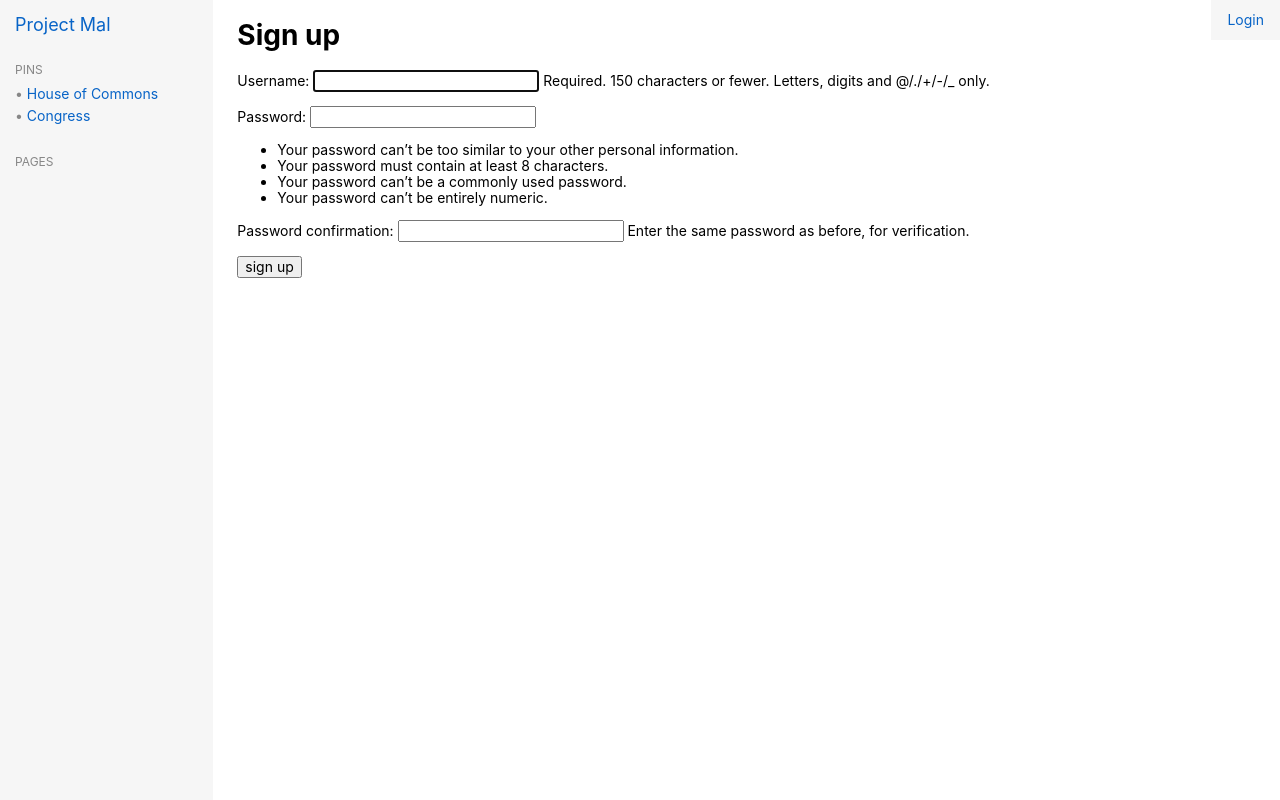
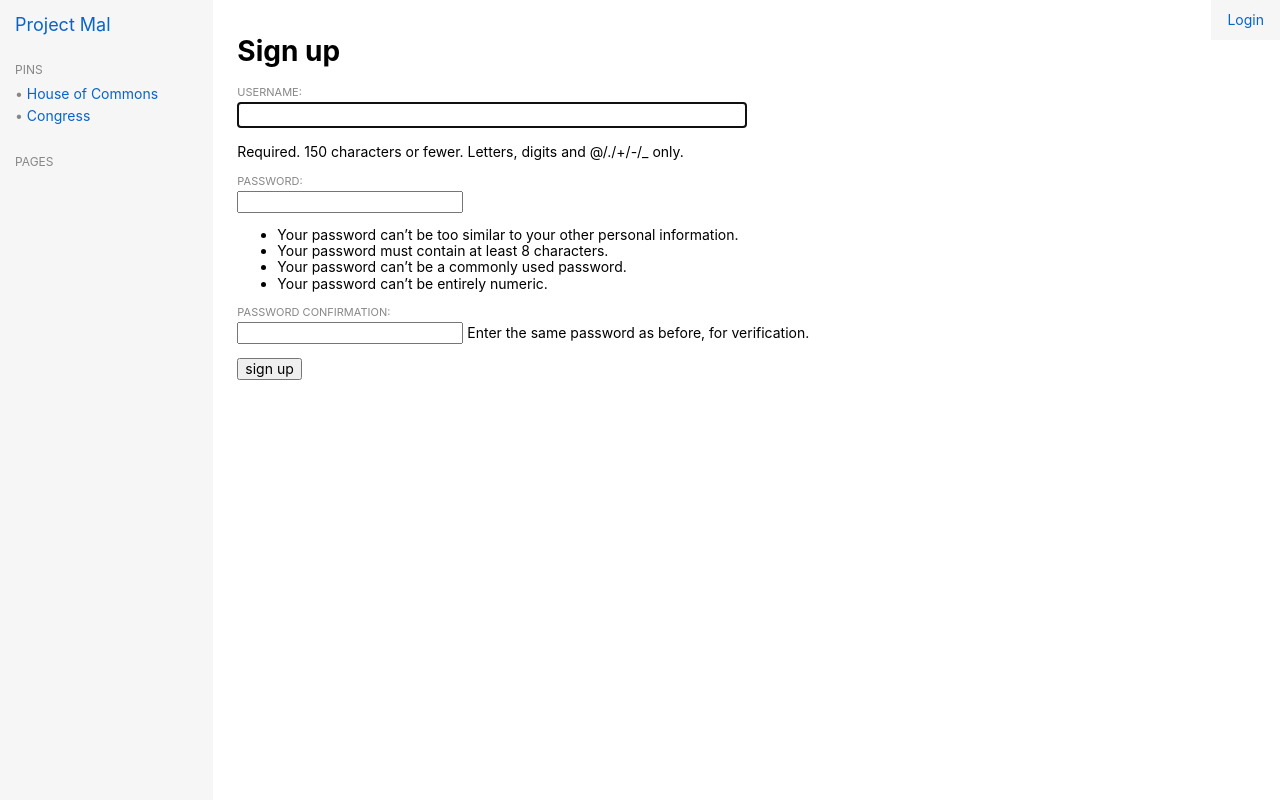
Before and after one commit to sirodoht/mal, a Django app: page /accounts/create/ in a window 1280 px wide. Run offline with Django 3.2, Linux system fonts and the light colour scheme.

Commit message:
add document create styles

```diff
--- a/main/static/style.css
+++ b/main/static/style.css
@@ -236,7 +236,32 @@ nav {
 }
 
 main {
+    padding-top: 16px;
     padding-left: 24px;
+}
+
+label {
+    display: block;
+    text-transform: uppercase;
+    color: #878787;
+    font-size: 11px;
+    margin-bottom: 4px;
+}
+
+input[type="text"] {
+    display: block;
+    margin-bottom: 16px;
+    width: 500px;
+    border: 1px solid #d4d4d4;
+    padding: 4px 4px;
+}
+
+textarea {
+    display: block;
+    margin-bottom: 16px;
+    width: 500px;
+    border: 1px solid #d4d4d4;
+    padding: 4px 4px;
 }
 
 .user {
@@ -248,3 +273,31 @@ main {
     display: inline-block;
     padding: 12px 16px;
 }
+
+.create-form {
+    height: 100%;
+}
+
+.create-form-title {
+    font-size: 24px;
+}
+
+.create-form-body {
+    height: 70%;
+}
+
+.create-form-submit {
+    background: #0864c7;
+    border-left: 2px solid transparent;
+    border-right: 2px solid transparent;
+    border-top: 2px solid transparent;
+    border-bottom: 2px solid #000;
+    color: #fff;
+    cursor: pointer;
+    padding: 8px 16px;
+    font-size: 16px;
+}
+
+.create-form-submit:active {
+    border: 2px solid #e68619;
+}
```
